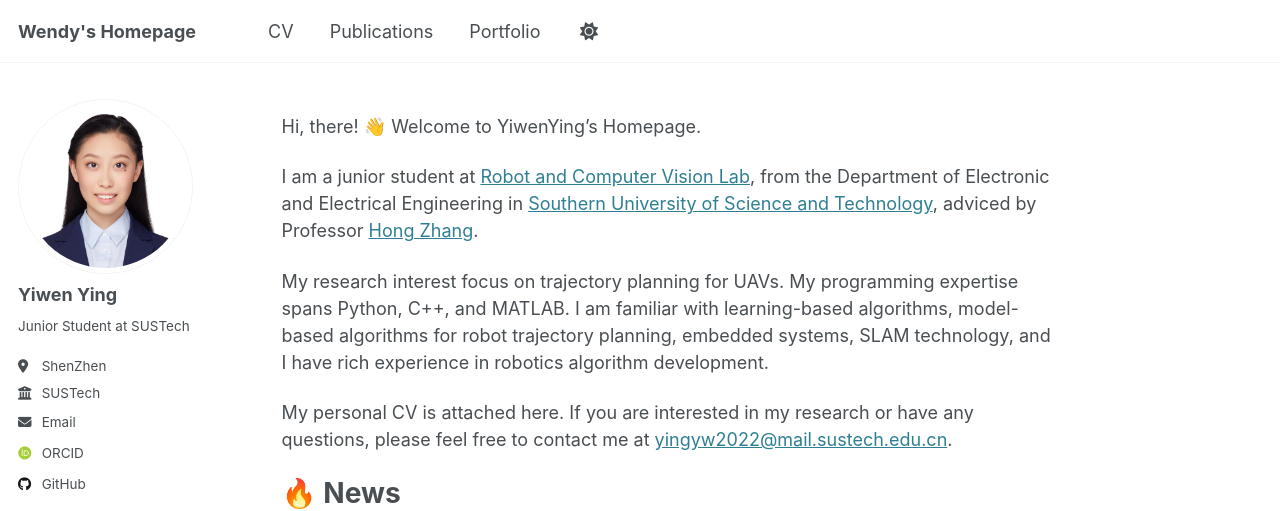
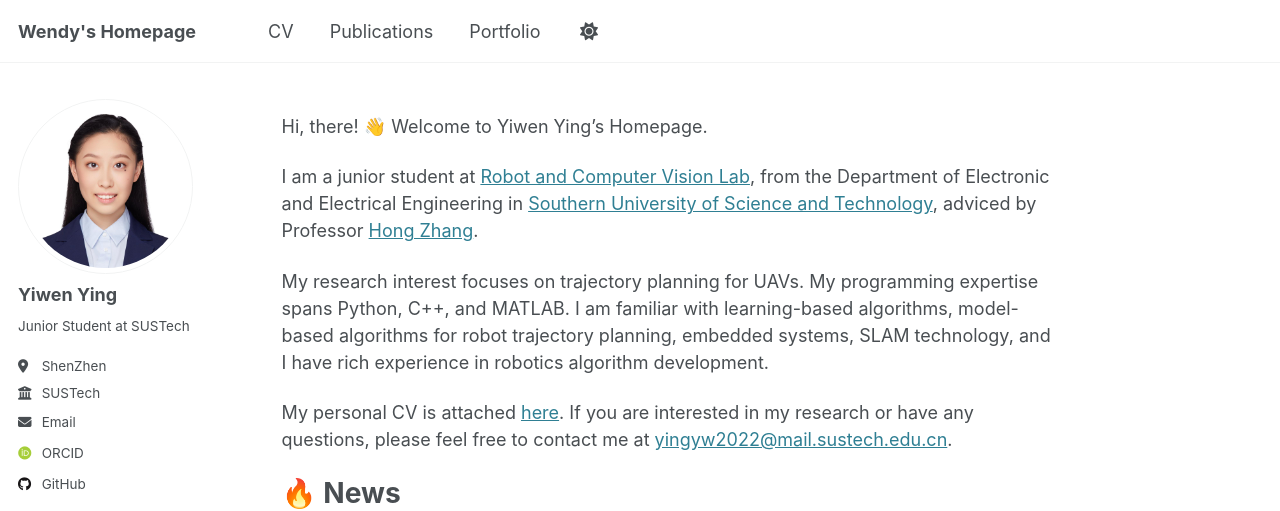
Before and after one commit to Wendy-Ying/Wendy-Ying.github.io, a Jekyll site: the page built from _pages/about.md, in a window 1280 px wide and 900 px high. Shown: the top 511 px of the window. Built offline with Jekyll 4.4.1, drawn with Linux system fonts in a browser that asks for light colours; some web fonts are replaced; some of the changed text lies outside the part shown.

Commit message:
update typo

```diff
--- a/_pages/about.md
+++ b/_pages/about.md
@@ -9,13 +9,13 @@ redirect_from:
 ---
 
 <span class='anchor' id='about-me'></span>
-Hi, there! 👋 Welcome to YiwenYing's Homepage.
+Hi, there! 👋 Welcome to Yiwen Ying's Homepage.
 
 I am a junior student at <a href='rcvlab.eee.sustech.edu.cn'>Robot and Computer Vision Lab</a>, from the Department of Electronic and Electrical Engineering in <a href='sustech.edu.cn'>Southern University of Science and Technology</a>, adviced by Professor <a href='https://scholar.google.com/citations?hl=zh-CN&user=J7UkpAIAAAAJ'>Hong Zhang</a>.
 
-My research interest focus on trajectory planning for UAVs. My programming expertise spans Python, C++, and MATLAB. I am familiar with learning-based algorithms, model-based algorithms for robot trajectory planning, embedded systems, SLAM technology, and I have rich experience in robotics algorithm development.
+My research interest focuses on trajectory planning for UAVs. My programming expertise spans Python, C++, and MATLAB. I am familiar with learning-based algorithms, model-based algorithms for robot trajectory planning, embedded systems, SLAM technology, and I have rich experience in robotics algorithm development.
 
-My personal CV is attached here. If you are interested in my research or have any questions, please feel free to contact me at <a href='mailto:yingyw2022@mail.sustech.edu.cn'>yingyw2022@mail.sustech.edu.cn</a>.
+My personal CV is attached <a href='/files/resume.pdf'>here</a>. If you are interested in my research or have any questions, please feel free to contact me at <a href='mailto:yingyw2022@mail.sustech.edu.cn'>yingyw2022@mail.sustech.edu.cn</a>.
 
 # 🔥 News
 -
```
Also changed, not shown: other parts of _pages/about.md (+1 -1 lines).
